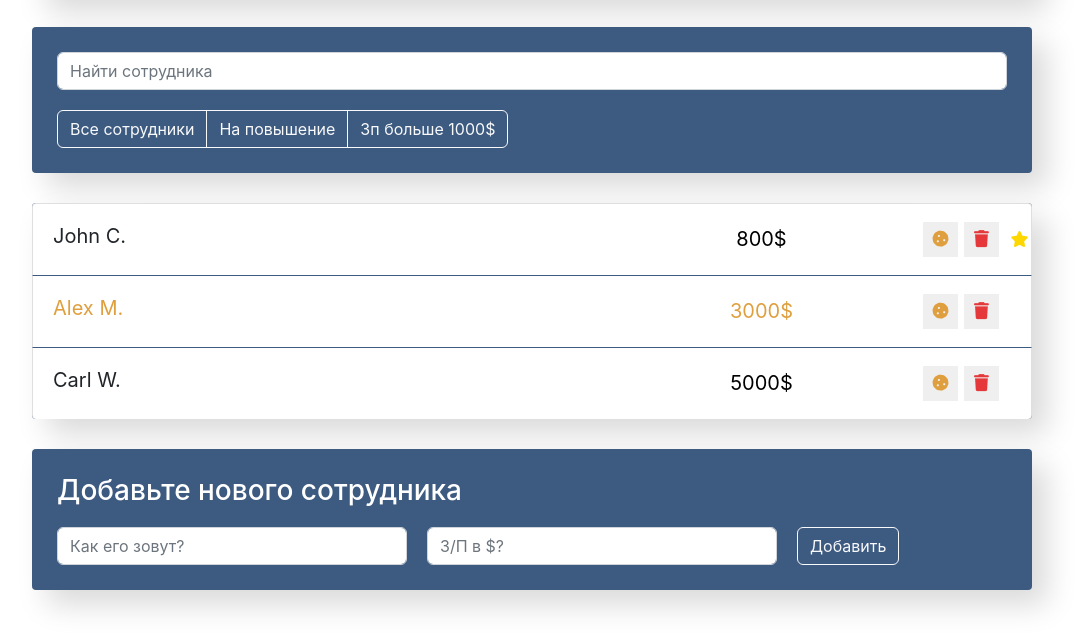
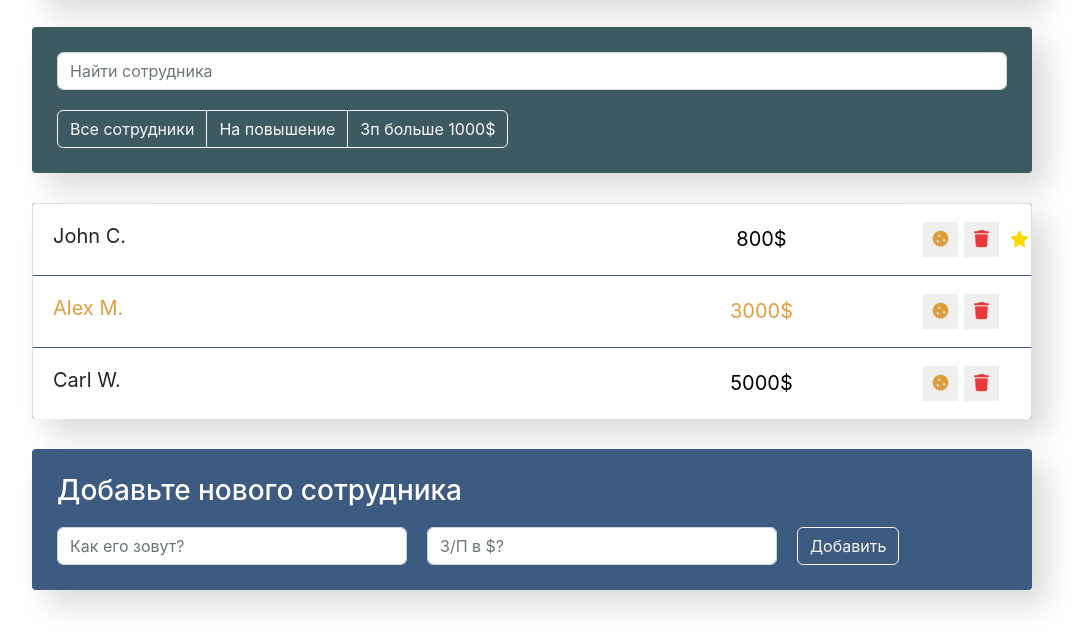
Before and after one commit to 2Drotz/FirstReactApp, a React app: page / in a window 1280 px wide. Shown: the part 252-892 px from the top of the page, without its empty margins (108-1192 px from the left). Built offline with nearby package versions, Linux system fonts and the light colour scheme.

Commit message:
color search

```diff
--- a/src/components/search-panel/search-panel.css
+++ b/src/components/search-panel/search-panel.css
@@ -1,7 +1,7 @@
 .search-panel {
    margin-top: 30px;
    padding: 25px;
-   background-color: #3d5a80;
+   background-color: #3d5a60;
    border-radius: 4px;
    box-shadow: 15px 15px 30px rgba(0, 0, 0, .15);
    color: #fff;
```
